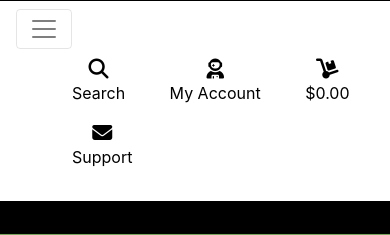
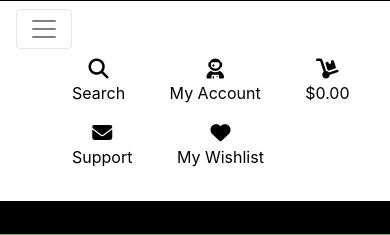
Before and after one commit to SebastianTirsen/ms4-vintage-furniture, a Django app: page / in a window 390 px wide. Shown: the part 65-300 px from the top of the page. Run offline with Django 3.2, Linux system fonts and the light colour scheme; some libraries are stand-ins or nearby versions.

Commit message:
Fixed bug missing div causing nav not to show.

```diff
--- a/furnitures/templates/furnitures/furniture_detail.html
+++ b/furnitures/templates/furnitures/furniture_detail.html
@@ -32,7 +32,7 @@
                 <p class="mb-0">{{ furniture.brand }}</p>
                 <p class="mb-0">{{ furniture.name }}</p>
                 <p class="mb-0">{{ furniture.condition }}</p>
-                <p class="lead mb-0 text-left font-weight-bold">${{ furniture.price }}</p>
+                <p class="lead mb-0 text-left font-weight-bold">{{ furniture.price }} SEK</p>
                 <p class="mt-3">{{ product.description }}</p>
                 <p class="mt-3">{{ furniture.dimensions }}</p>
                 <p class="mb-0">{{ furniture.material }}</p>
--- a/templates/base.html
+++ b/templates/base.html
@@ -8,7 +8,6 @@
             <meta charset="utf-8">
             <meta name="viewport" content="width=device-width, initial-scale=1, shrink-to-fit=no">
         {% endblock %}
-
         {% block corecss %}
             <link rel="stylesheet" href="https://stackpath.bootstrapcdn.com/bootstrap/4.4.1/css/bootstrap.min.css" integrity="sha384-Vkoo8x4CGsO3+Hhxv8T/Q5PaXtkKtu6ug5TOeNV6gBiFeWPGFN9MuhOf23Q9Ifjh" crossorigin="anonymous">
             <link rel="preconnect" href="https://fonts.googleapis.com">
@@ -16,7 +15,6 @@
             <link href="https://fonts.googleapis.com/css2?family=Lato:wght@100;300;400&display=swap" rel="stylesheet">
             <link rel="stylesheet" href="{% static 'css/base.css' %}">
         {% endblock %}
-
         {% block corejs %}
             <script src="https://kit.fontawesome.com/a4a37a7fc6.js" crossorigin="anonymous"></script>
             <script src="https://code.jquery.com/jquery-3.6.0.min.js" integrity="sha256-/xUj+3OJU5yExlq6GSYGSHk7tPXikynS7ogEvDej/m4=" crossorigin="anonymous"></script>
@@ -24,7 +22,6 @@
             <script src="https://stackpath.bootstrapcdn.com/bootstrap/4.4.1/js/bootstrap.min.js" integrity="sha384-wfSDF2E50Y2D1uUdj0O3uMBJnjuUD4Ih7YwaYd1iqfktj0Uod8GCExl3Og8ifwB6" crossorigin="anonymous"></script>
             <script src="https://js.stripe.com/v3/"></script>
         {% endblock %}
-
         <title>Vintage Furniture</title>
     </head>
     <body>
@@ -105,7 +102,7 @@
                             <li class="list-inline-item">
                                 <a class="nav-link text-black">
                                     <div class="text-center">
-                                    <i class="fas fa-lg fa-regular fa-heart"></i></div>
+                                        <div><i class="fas fa-lg fa-regular fa-heart"></i></div>
                                         <p class="my-0">My Wishlist</p>
                                     </div>
                                 </a>
@@ -113,8 +110,6 @@
                         </ul>
                     </div>
                 </div>
-
-
                 <div class="row bg-white">
                     <nav class="navbar navbar-expand-lg navbar-light sticky-top w-100">
                         <button class="navbar-toggler" type="button" data-toggle="collapse" data-target="#main-nav" aria-controls="main-nav" aria-expanded="false" aria-label="Toggle navigation">
--- a/templates/includes/mobile-top-header.html
+++ b/templates/includes/mobile-top-header.html
@@ -1,6 +1,7 @@
 <ul>
     <li class="list-inline-item">
-      <a class="text-black nav-link d-block d-lg-none" href="#" id="mobile-search" data-toggle="dropdown" aria-haspopup="true" aria-expanded="false">
+        <a class="text-black nav-link d-block d-lg-none" href="#" id="mobile-search" data-toggle="dropdown"
+            aria-haspopup="true" aria-expanded="false">
             <div class="text-center">
                 <div><i class="fas fa-search fa-lg"></i></div>
                 <p class="my-0">Search</p>
@@ -9,9 +10,11 @@
         <div class="dropdown-menu border-0 w-100 p-3 rounded-0 my-0" aria-labelledby="mobile-search">
             <form class="form" method="GET" action="">
                 <div class="input-group w-100">
-                  <input class="form-control border border-black rounded-0" type="text" name="q" placeholder="Search the store">
+                    <input class="form-control border border-black rounded-0" type="text" name="q"
+                        placeholder="Search the store">
                     <div class="input-group-append">
-                      <button class="form-control form-control btn btn-black border border-black rounded-0" type="submit">
+                        <button class="form-control form-control btn btn-black border border-black rounded-0"
+                            type="submit">
                             <span class="icon">
                                 <i class="fas fa-search"></i>
                             </span>
@@ -22,7 +25,8 @@
         </div>
     </li>
     <li class="list-inline-item dropdown">
-      <a class="text-black nav-link d-block d-lg-none" href="#" id="user-options" data-toggle="dropdown" aria-haspopup="true" aria-expanded="false">
+        <a class="text-black nav-link d-block d-lg-none" href="#" id="user-options" data-toggle="dropdown"
+            aria-haspopup="true" aria-expanded="false">
             <div class="text-center">
                 <div><i class="fas fa-solid fa-user-astronaut fa-lg"></i></div>
                 <p class="my-0">My Account</p>
@@ -42,7 +46,8 @@
         </div>
     </li>
     <li class="list-inline-item">
-      <a class="{% if grand_total %}text-primary font-weight-bold{% else %}text-black{% endif %} nav-link d-block d-lg-none" href="">
+        <a class="{% if grand_total %}text-primary font-weight-bold{% else %}text-black{% endif %} nav-link d-block d-lg-none"
+            href="">
             <div class="text-center">
                 <div><i class="fas fa-dolly fa-lg"></i></div>
                 <p class="my-0">
@@ -56,7 +61,7 @@
         </a>
     </li>
 
-    <li id="base-support"class="list-inline-item d-lg-none">
+    <li id="base-support" class="list-inline-item d-lg-none">
         <a class="text-black nav-link" href="">
             <div class="text-center">
                 <div><i class="fas fa-envelope fa-lg"></i></div>
@@ -64,12 +69,12 @@
             </div>
         </a>
     </li>
-    <li class="list-inline-item d-lg-none">
-        <a class="nav-link text-black d-none">
+    <li id="base-support" class="list-inline-item d-lg-none">
+        <a class="nav-link text-black">
             <div class="text-center">
-                <i class="fas fa-lg fa-regular fa-heart"></i></div>
+               <div><i class="fas fa-lg fa-regular fa-heart"></i></div>
             <p class="my-0">My Wishlist</p>
             </div>
         </a>
-
+    </li>
 </ul>
```
Lines whose indentation alone changed are shown as unchanged.
